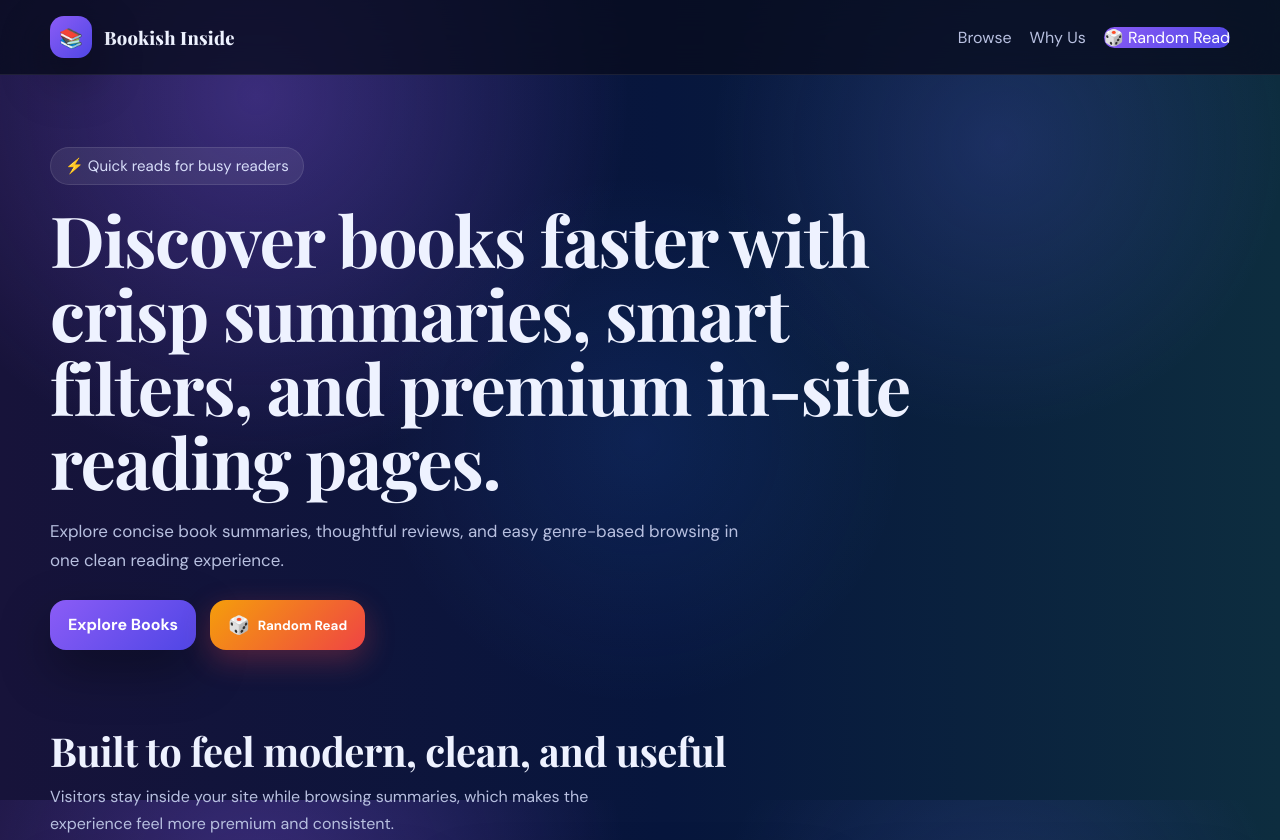
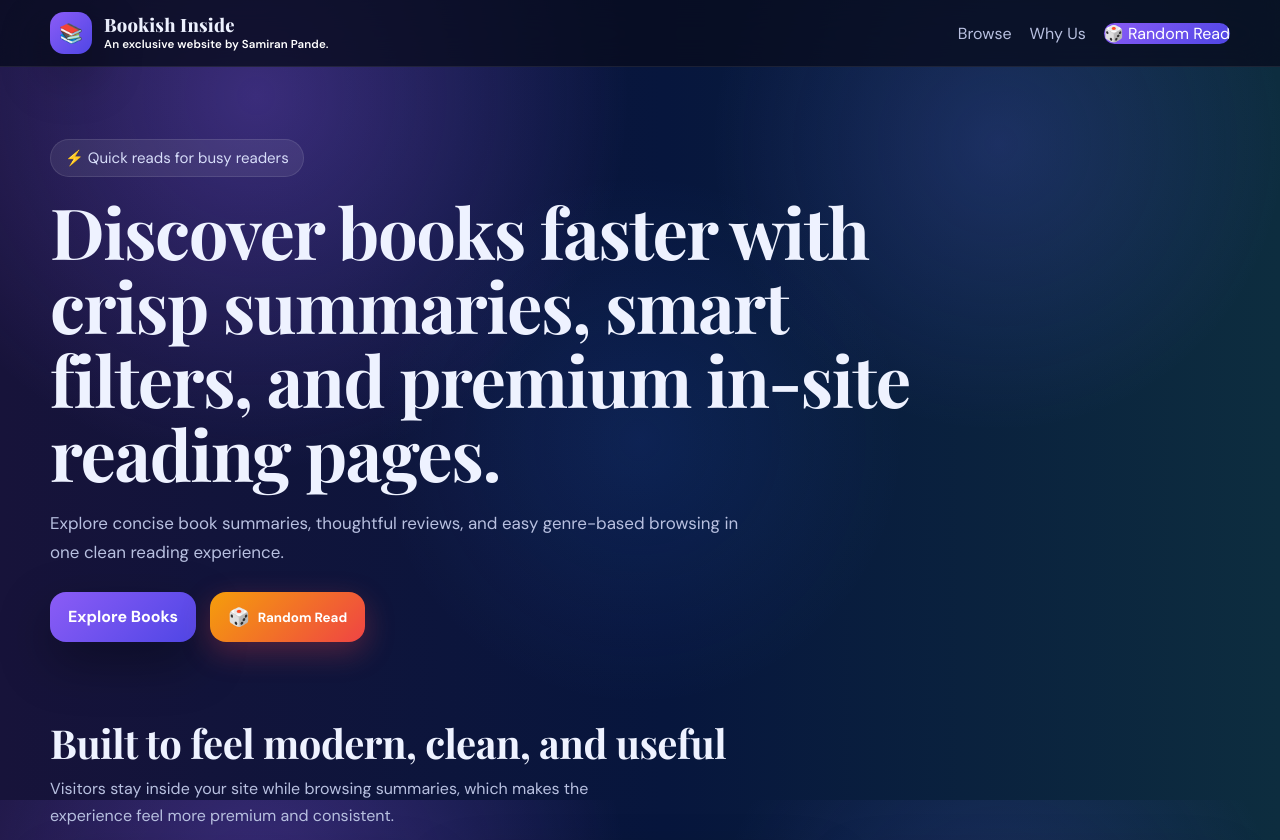
Before and after one commit to nexus-samiran/Bookish-Inside, a plain HTML site: page index.html in a window 1280 px wide. Shown: the top 840 px of the page. Drawn offline with nearby package versions, Linux system fonts and the light colour scheme.

Commit message:
Update index.html

```diff
--- a/index.html
+++ b/index.html
@@ -113,17 +113,13 @@
       align-items: center;
       justify-content: space-between;
       gap: 18px;
-      padding: 16px 0;
+      padding: 12px 0;
     }
 
     .brand {
       display: flex;
       align-items: center;
       gap: 12px;
-      font-family: 'Playfair Display', serif;
-      font-weight: 800;
-      letter-spacing: 0.2px;
-      font-size: 1.15rem;
     }
 
     .brand-badge {
@@ -135,6 +131,28 @@
       place-items: center;
       box-shadow: var(--shadow);
       font-size: 1.2rem;
+      flex-shrink: 0;
+    }
+
+    .brand-text {
+      display: flex;
+      flex-direction: column;
+      gap: 1px;
+    }
+
+    .brand-name {
+      font-family: 'Playfair Display', serif;
+      font-weight: 800;
+      letter-spacing: 0.2px;
+      font-size: 1.15rem;
+      line-height: 1.2;
+    }
+
+    .brand-byline {
+      font-size: 0.72rem;
+      font-weight: 600;
+      color: #ffffff;
+      letter-spacing: 0.01em;
     }
 
     .nav-links {
@@ -484,7 +502,7 @@
       background: rgba(255,255,255,0.04);
     }
 
-    /* ── Detail View ── */
+    /* Detail View */
     .detail-view {
       position: fixed;
       inset: 0;
@@ -563,7 +581,6 @@
 
     .icon-btn:hover { background: rgba(255,255,255,0.13); }
 
-    /* Audio button states */
     .audio-btn {
       display: flex;
       align-items: center;
@@ -639,7 +656,7 @@
       margin: 16px 0 0;
     }
 
-    /* ── Random Read Toast ── */
+    /* Random Read Toast */
     .toast {
       position: fixed;
       bottom: 28px;
@@ -702,7 +719,10 @@
     <div class="container nav-wrap">
       <a href="#top" class="brand">
         <div class="brand-badge glow-hover">📚</div>
-        <div>Bookish Inside</div>
+        <div class="brand-text">
+          <div class="brand-name">Bookish Inside</div>
+          <div class="brand-byline">An exclusive website by Samiran Pande.</div>
+        </div>
       </a>
       <nav class="nav-links">
         <a href="#books">Browse</a>
@@ -977,7 +997,6 @@
         blogLink: "https://bookishinside.blogspot.com/",
         cover: "https://images.unsplash.com/photo-1481627834876-b7833e8f5570?auto=format&fit=crop&w=1200&q=80"
       },
-
       // ── ROMANCE (7 books) ──
       {
         title: "Pride and Prejudice",
@@ -1091,7 +1110,6 @@
         blogLink: "https://bookishinside.blogspot.com/",
         cover: "https://images.unsplash.com/photo-1488161628813-04466f872be2?auto=format&fit=crop&w=1200&q=80"
       },
-
       // ── FANTASY (8 books) ──
       {
         title: "The Alchemist",
@@ -1221,7 +1239,6 @@
         blogLink: "https://bookishinside.blogspot.com/",
         cover: "https://images.unsplash.com/photo-1506905925346-21bda4d32df4?auto=format&fit=crop&w=1200&q=80"
       },
-
       // ── FINANCE (7 books) ──
       {
         title: "Rich Dad Poor Dad",
@@ -1335,7 +1352,6 @@
         blogLink: "https://bookishinside.blogspot.com/",
         cover: "https://images.unsplash.com/photo-1506905925346-21bda4d32df4?auto=format&fit=crop&w=1200&q=80"
       },
-
       // ── MYSTERY (7 books) ──
       {
         title: "Gone Girl",
@@ -1449,7 +1465,6 @@
         blogLink: "https://bookishinside.blogspot.com/",
         cover: "https://images.unsplash.com/photo-1580582932707-520aed937b7b?auto=format&fit=crop&w=1200&q=80"
       },
-
       // ── SELF GROWTH (7 books) ──
       {
         title: "Atomic Habits",
@@ -1565,7 +1580,6 @@
       }
     ];
 
-    // ── DOM refs ──
     const bookGrid = document.getElementById('bookGrid');
     const searchInput = document.getElementById('searchInput');
     const genreSelect = document.getElementById('genreSelect');
@@ -1597,7 +1611,6 @@
     let activeGenre = 'all';
     let currentBook = books[0];
 
-    // ── Audio state ──
     let synth = window.speechSynthesis;
     let utterance = null;
     let isPlaying = false;
@@ -1625,12 +1638,9 @@
       utterance.rate = 0.92;
       utterance.pitch = 1;
       utterance.lang = 'en-US';
-
-      // Estimate duration: ~145 words per minute at rate 0.92
       const wordCount = text.split(/\s+/).length;
       audioDuration = (wordCount / (145 * 0.92)) * 60 * 1000;
       audioStartTime = Date.now();
-
       utterance.onstart = () => {
         isPlaying = true;
         audioBtn.classList.add('playing');
@@ -1641,40 +1651,30 @@
           audioProgressBar.style.width = pct + '%';
         }, 300);
       };
-
       utterance.onend = () => {
         stopAudio();
         audioProgressBar.style.width = '100%';
         setTimeout(() => { audioProgressBar.style.width = '0%'; }, 1200);
       };
-
       utterance.onerror = () => stopAudio();
-
       synth.speak(utterance);
     }
 
     audioBtn.addEventListener('click', () => {
-      if (isPlaying) {
-        stopAudio();
-      } else {
-        startAudio(currentBook);
-      }
+      if (isPlaying) { stopAudio(); } else { startAudio(currentBook); }
     });
 
-    // ── Toast ──
     function showToast() {
       toast.classList.add('show');
       setTimeout(() => toast.classList.remove('show'), 2200);
     }
 
-    // ── Random Read ──
     function openRandom() {
       const idx = Math.floor(Math.random() * books.length);
       showToast();
       setTimeout(() => openDetail(idx), 300);
     }
 
-    // ── Book grid ──
     function createCard(book, index) {
       return `
         <article class="card" data-genre="${book.genre}">
@@ -1701,14 +1701,11 @@
       `;
     }
 
-
     function bindGlowEffects() {
       const glowTargets = document.querySelectorAll('.glow-hover');
-
       glowTargets.forEach((element) => {
         if (element.dataset.glowBound === 'true') return;
         element.dataset.glowBound = 'true';
-
         element.addEventListener('mousemove', (e) => {
           const rect = element.getBoundingClientRect();
           const x = ((e.clientX - rect.left) / rect.width) * 100;
@@ -1717,11 +1714,7 @@
           element.style.setProperty('--my', `${y}%`);
           element.classList.add('is-glowing');
         });
-
-        element.addEventListener('mouseenter', () => {
-          element.classList.add('is-glowing');
-        });
-
+        element.addEventListener('mouseenter', () => { element.classList.add('is-glowing'); });
         element.addEventListener('mouseleave', () => {
           element.classList.remove('is-glowing');
           element.style.setProperty('--mx', '50%');
@@ -1729,7 +1722,6 @@
         });
       });
     }
-
 
     function renderBooks() {
       const query = searchInput.value.toLowerCase().trim();
@@ -1738,7 +1730,6 @@
         const haystack = `${book.title} ${book.genre} ${book.author} ${book.excerpt} ${book.tags.join(' ')} ${book.summary} ${book.review}`.toLowerCase();
         return matchesGenre && haystack.includes(query);
       });
-
       bookGrid.innerHTML = filtered.map((book) => {
         const originalIndex = books.findIndex(item => item.title === book.title && item.author === book.author);
         return createCard(book, originalIndex);
@@ -1782,13 +1773,11 @@
     window.openDetail = openDetail;
 
     searchInput.addEventListener('input', renderBooks);
-
     genreSelect.addEventListener('change', (e) => {
       activeGenre = e.target.value;
       chips.forEach(chip => chip.classList.toggle('active', chip.dataset.genre === activeGenre));
       renderBooks();
     });
-
     chips.forEach(chip => {
       chip.addEventListener('click', () => {
         activeGenre = chip.dataset.genre;
@@ -1798,16 +1787,12 @@
         renderBooks();
       });
     });
-
     closeDetailBtn.addEventListener('click', closeDetail);
     detailView.addEventListener('click', (e) => { if (e.target === detailView) closeDetail(); });
-
     openBlogBtn.addEventListener('click', () => { window.open(currentBook.blogLink, '_blank'); });
-
     openRandomBtn.addEventListener('click', openRandom);
     navRandomBtn.addEventListener('click', openRandom);
     footerRandomBtn.addEventListener('click', openRandom);
-
     document.addEventListener('keydown', (e) => {
       if (e.key === 'Escape' && detailView.classList.contains('open')) closeDetail();
     });
```
